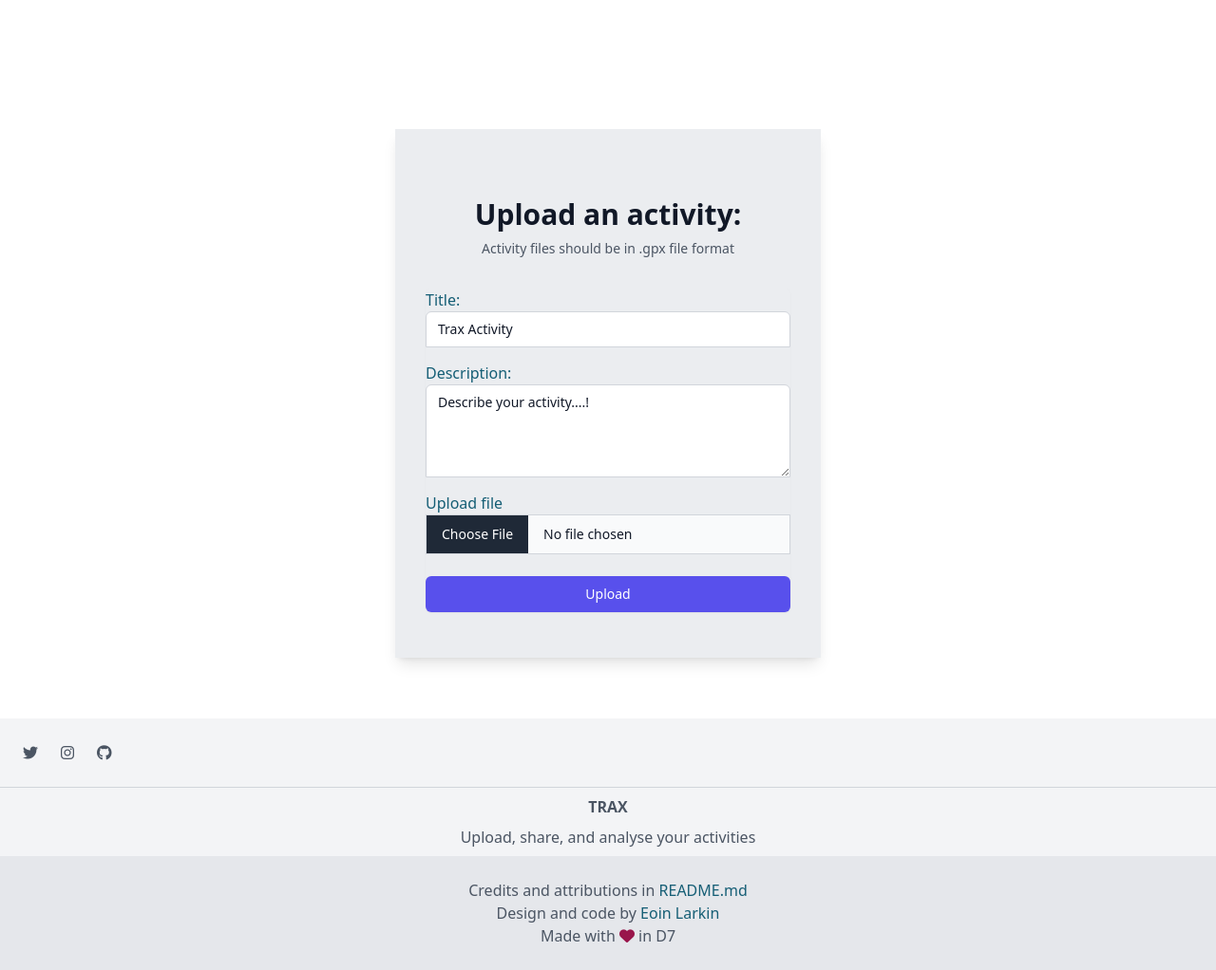
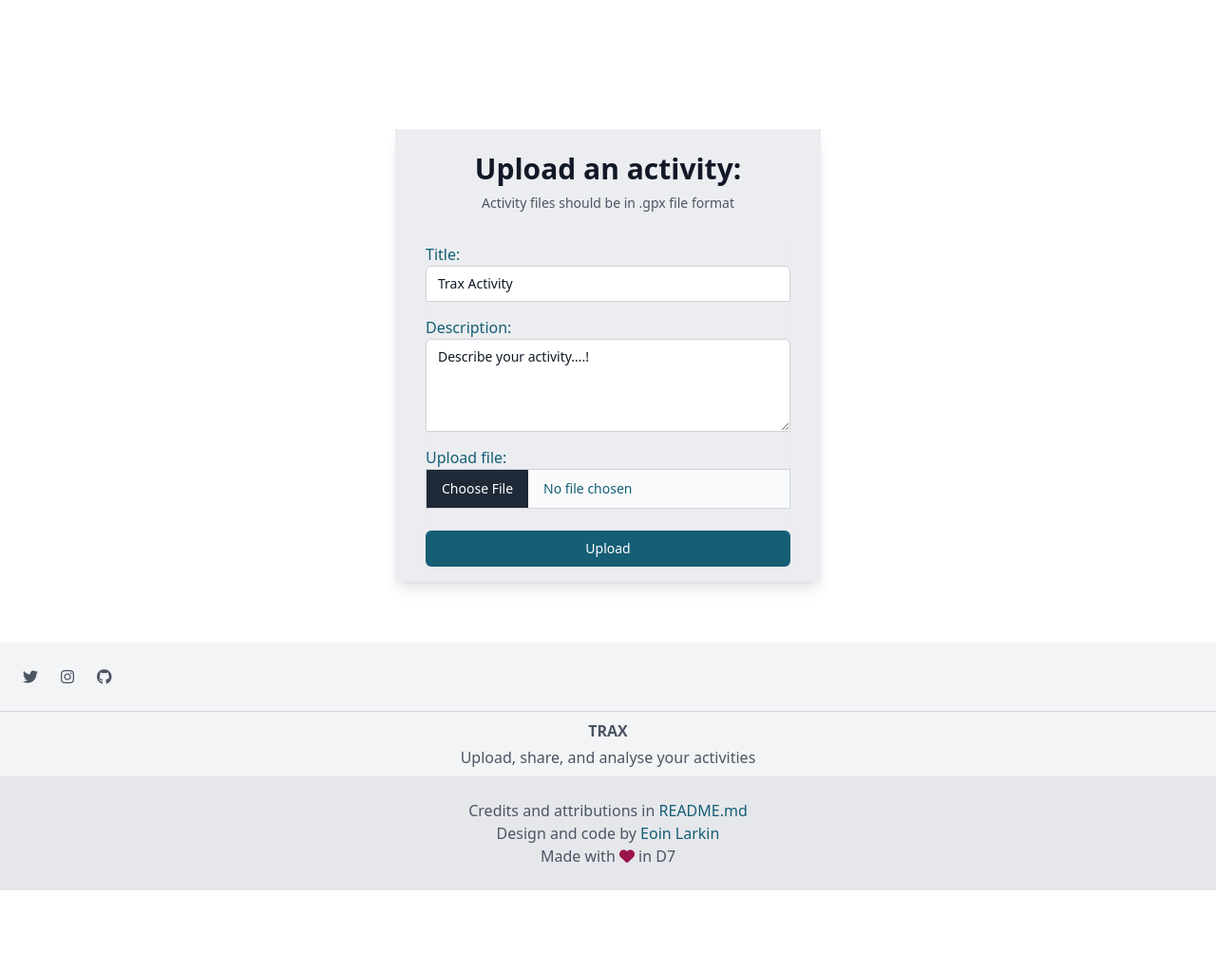
Before and after one commit to eoinlarkin/trax, a Django app: page /upload in a window 1280 px wide. Shown: the part 56-1078 px from the top of the page at 95% size. After the commit the page ends 994 px from the top, so only its background shows below. Run offline with Django 4.2, Linux system fonts and the light colour scheme; some libraries are stand-ins or nearby versions.

Commit message:
style: update activity upload page

```diff
--- a/static/css/output.css
+++ b/static/css/output.css
@@ -1116,6 +1116,14 @@ input:checked + .toggle-bg {
   margin-top: 0px;
 }
 
+.mb-16 {
+  margin-bottom: 4rem;
+}
+
+.mb-20 {
+  margin-bottom: 5rem;
+}
+
 .block {
   display: block;
 }
@@ -1517,6 +1525,23 @@ input:checked + .toggle-bg {
   border-color: rgb(28 100 242 / var(--tw-border-opacity));
 }
 
+.border-pink-800 {
+  --tw-border-opacity: 1;
+  border-color: rgb(153 21 75 / var(--tw-border-opacity));
+}
+
+.border-pink-800\/50 {
+  border-color: rgb(153 21 75 / 0.5);
+}
+
+.border-pink-800\/80 {
+  border-color: rgb(153 21 75 / 0.8);
+}
+
+.border-pink-800\/60 {
+  border-color: rgb(153 21 75 / 0.6);
+}
+
 .bg-white {
   --tw-bg-opacity: 1;
   background-color: rgb(255 255 255 / var(--tw-bg-opacity));
@@ -1661,6 +1686,11 @@ input:checked + .toggle-bg {
 .py-1 {
   padding-top: 0.25rem;
   padding-bottom: 0.25rem;
+}
+
+.py-4 {
+  padding-top: 1rem;
+  padding-bottom: 1rem;
 }
 
 .pr-4 {
@@ -2060,6 +2090,11 @@ input:checked + .toggle-bg {
   border-color: rgb(5 80 92 / var(--tw-border-opacity));
 }
 
+.focus\:border-pink-800:focus {
+  --tw-border-opacity: 1;
+  border-color: rgb(153 21 75 / var(--tw-border-opacity));
+}
+
 .focus\:outline-none:focus {
   outline: 2px solid transparent;
   outline-offset: 2px;
--- a/templates/base.html
+++ b/templates/base.html
@@ -145,7 +145,7 @@
 
     <div class="mx-6 py-2 text-center">
         <div class="items-center justify-center">
-          <p class="uppercase font-semibold mb-2">
+          <p class="uppercase font-semibold mb-1">
             TRAX
         </p>
           <p class="">
--- a/templates/upload.html
+++ b/templates/upload.html
@@ -6,7 +6,7 @@
 <!-- Page Content -->
 <div class="container mx-auto justify-center grid place-items-center h-full mb-32">
   <div class="grid place-items-center">
-    <div class="shadow-lg py-12 px-4 sm:px-6 lg:px-8 max-w-md space-y-8 bg-gray-200/75">
+    <div class="shadow-lg px-4 sm:px-6 lg:px-8 max-w-md space-y-8 bg-gray-200/75">
 
       <div>
         <h2 class="mt-6 text-center text-3xl font-extrabold text-gray-900">Upload an activity:</h2>
@@ -25,7 +25,7 @@
           <div class="mb-4">
             <label for="id_title" class="text-cyan-800">Title:</label>
             <input id="id_title" name="title" type="text" maxlength='25' required value="Trax Activity"
-              class="appearance-none rounded-none relative block w-full px-3 py-2 border border-gray-300 placeholder-gray-500 text-gray-900 rounded-t-md focus:outline-none focus:ring-indigo-500 focus:border-indigo-500 focus:z-10 sm:text-sm">
+              class="appearance-none rounded-none relative block w-full px-3 py-2 border border-gray-300 placeholder-gray-500 text-gray-900 rounded-t-md focus:outline-none focus:ring-pink-800 focus:border-pink-800 focus:z-10 sm:text-sm">
           </div>
 
           <!-- Description -->
@@ -33,20 +33,17 @@
             <div class="mb-4">
             <label for="id_description" class="text-cyan-800">Description:</label>
             <textarea id="id_description" rows="4" cols="50" name="description" type="text" maxlength='1000' required
-              class="appearance-none rounded-none relative block w-full px-3 py-2 border border-gray-300 placeholder-gray-500 text-gray-900 rounded-t-md focus:outline-none focus:ring-indigo-500 focus:border-indigo-500 focus:z-10 sm:text-sm">Describe your activity....!</textarea>
+              class="appearance-none rounded-none relative block w-full px-3 py-2 border border-gray-300 placeholder-gray-500 text-gray-900 rounded-t-md focus:outline-none focus:ring-pink-800 focus:border-pink-800 focus:z-10 sm:text-sm">Describe your activity....!</textarea>
           </div>
         </div>
 
           <!--  Upload File -->
 
           <div>
-            <label for="file_input" class="text-cyan-800">Upload file</label>
-            <input name="gpx_file" id="id_gpx_file" type="file" accept=".gpx"
-              class="block w-full text-sm text-gray-900 bg-gray-50 border border-gray-300 cursor-pointer dark:text-gray-400 focus:outline-none dark:bg-gray-700 dark:border-gray-600 dark:placeholder-gray-400">
+            <label for="file_input" class="text-cyan-800">Upload file:</label>
+            <input name="gpx_file" id="id_gpx_file" type="file" accept=".gpx" required
+              class="block w-full text-sm text-cyan-800 bg-gray-50 border border-gray-300 cursor-pointer focus:outline-none ">
           </div>
-
-
-
 
         <div class="">
 
@@ -55,7 +52,7 @@
           {% endif %}
 
           <button type="submit"
-            class="mt-6 group relative w-full flex justify-center py-2 px-4 border border-transparent text-sm font-medium rounded-md text-white bg-indigo-600 hover:bg-indigo-700 focus:outline-none focus:ring-2 focus:ring-offset-2 focus:ring-indigo-500">
+            class="mt-6 mb-4 group relative w-full flex justify-center py-2 px-4 border border-transparent text-sm font-medium rounded-md text-white bg-cyan-800 hover:bg-pink-800 focus:outline-none focus:ring-2 focus:ring-offset-2 focus:ring-pink-800">
             <span class="absolute left-0 inset-y-0 flex items-center pl-3"></span>Upload</button>
         </div>
       </div>
```
Also changed, not shown: templates/home.html (+7 -2 lines).
